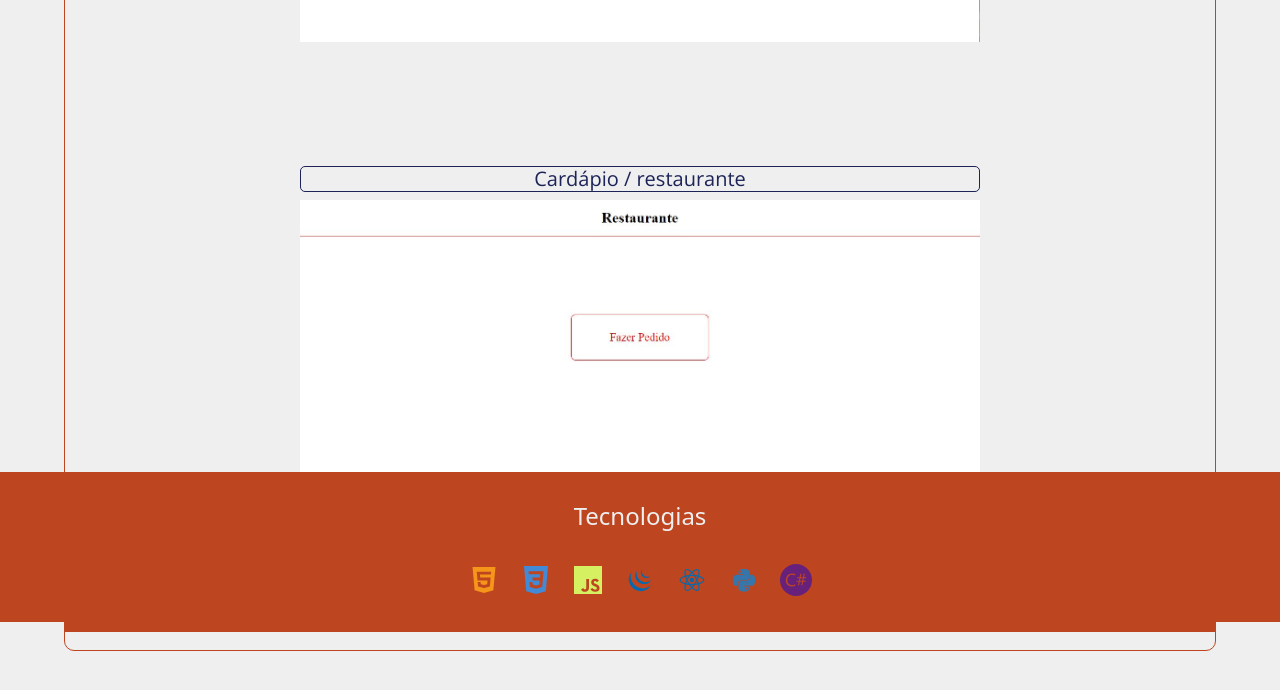
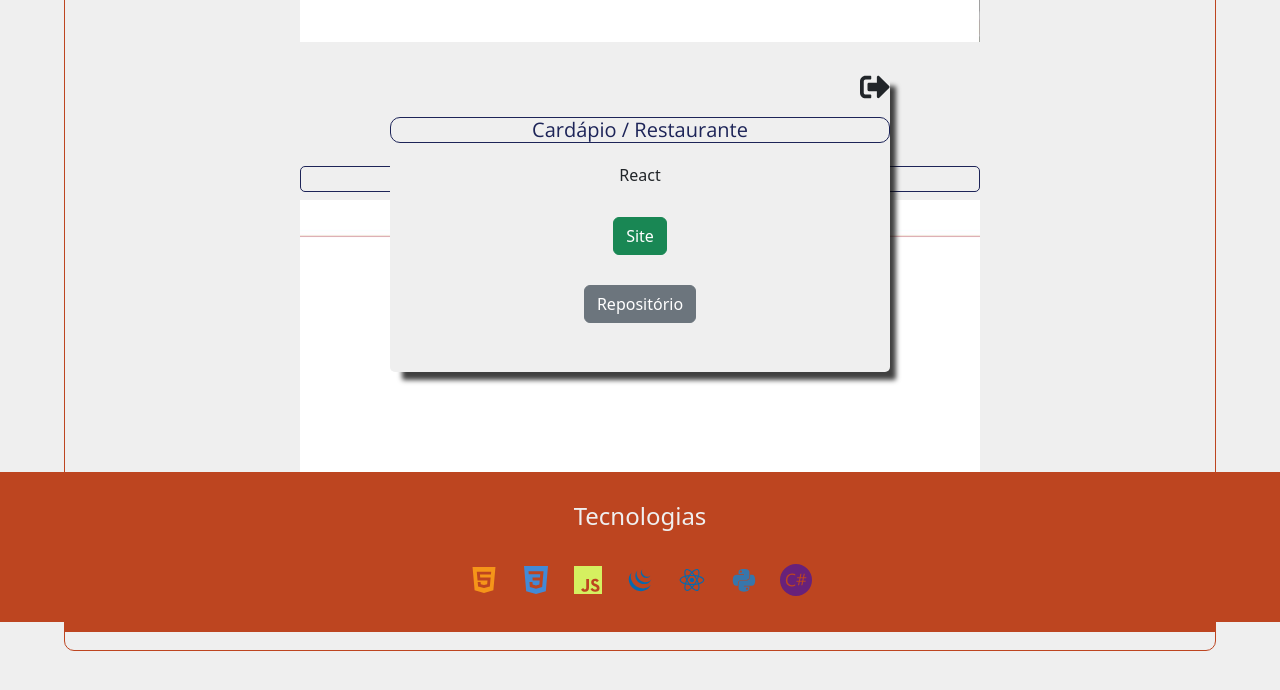
Before and after one commit to MichelRLima/Portfolio, a React (Create React App) app: page /componentes/projetos in a window 1280 px wide. Both pictures are taken after a click on the element 640 px from the left and 2231 px from the top of the page. Shown: the part 1831-2521 px from the top of the page. Built offline with nearby package versions, Linux system fonts and the light colour scheme; a web font is replaced by a local one.

Commit message:
projetos

```diff
--- a/src/componentes/Projetos.js
+++ b/src/componentes/Projetos.js
@@ -5,7 +5,16 @@ import Button from 'react-bootstrap/Button';
 function Projetos (){
     const jdvLink = 'https://game-jogodavelha.netlify.app';
     const jdvrep =  'https://github.com/MichelRLima/Jogo-da-velha'
+    const bcLink = 'https://search-mycep.netlify.app';
+    const bcrep =  'https://github.com/MichelRLima/BuscarCep'
+    const tdLink = 'https://react-tasktodolist.netlify.app';
+    const tdrep =  'https://github.com/MichelRLima/TodoList'
+    const rtLink = 'https://restaurante-hungrychef.netlify.app';
+    const rtrep =  'https://github.com/MichelRLima/Cardapio'
     const [jdv, setJdv] = useState(false);
+    const [bc, setBc] = useState(false);
+    const [td, setTd] = useState(false);
+    const [rt, setRt] = useState(false);
 
     console.log(jdv)
     return(
@@ -19,9 +28,8 @@ function Projetos (){
 
             <div className={styles.projeto}>
                 <h3>Jogo da Velha</h3>
-                <div onClick={() => setJdv(!jdv)} className={styles.jogoDaVelha}>
+                <div onClick={() => setJdv(!jdv)} className={styles.jogoDaVelha}></div>
 
-                </div>
                 {jdv && (
                     <div className={styles.abajdv}>
 
@@ -43,7 +51,20 @@ function Projetos (){
 
             <div className={styles.projeto}>
                 <h3>Buscar CEP</h3>
-                <div className={styles.buscarCep}></div>
+                <div onClick={() => setBc(!bc)} className={styles.buscarCep}></div>
+                {bc && (
+                    <div className={styles.ababc}>
+
+                    <div onClick={() => setBc(!bc)} className={styles.closeBC}><FaSignOutAlt size={30}/></div>
+                    <div className={styles.containerDescricao}>
+                        <h3>Buscar CEP</h3>
+                        <p>React</p>
+                        <button><Button target="_blank" href={bcLink} variant="success">Site</Button></button>
+                        <button><Button target="_blank" href={bcrep} variant="secondary">Repositório</Button></button>
+
+                    </div>
+                </div>
+                )}
 
             </div>
 
@@ -52,16 +73,43 @@ function Projetos (){
             <div className={styles.projeto}>
 
             <h3>Todo List</h3>
-            <div className={styles.todoList}></div>
+            <div onClick={() => setTd(!td)} className={styles.todoList}></div>
+
+            {td && (
+                    <div className={styles.abatd}>
+
+                    <div onClick={() => setTd(!td)} className={styles.closeTD}><FaSignOutAlt size={30}/></div>
+                    <div className={styles.containerDescricao}>
+                        <h3>Todo List</h3>
+                        <p>React</p>
+                        <button><Button target="_blank" href={tdLink} variant="success">Site</Button></button>
+                        <button><Button target="_blank" href={tdrep} variant="secondary">Repositório</Button></button>
+
+                    </div>
+                </div>
+                )}
+
 
             </div>
 
             <br/>
 
             <div className={styles.projeto}>
-            <h3>Cardápio / restaurante</h3>
-            <div className={styles.restaurante}></div>
+            <h3>Cardápio / Restaurante</h3>
+            <div onClick={() => setRt(!rt)} className={styles.restaurante}></div>
+            {rt && (
+                    <div className={styles.abart}>
 
+                    <div onClick={() => setRt(!rt)} className={styles.closeRT}><FaSignOutAlt size={30}/></div>
+                    <div className={styles.containerDescricao}>
+                        <h3>Cardápio / Restaurante</h3>
+                        <p>React</p>
+                        <button><Button target="_blank" href={rtLink} variant="success">Site</Button></button>
+                        <button><Button target="_blank" href={rtrep} variant="secondary">Repositório</Button></button>
+
+                    </div>
+                </div>
+                )}
 
             </div>
 
--- a/src/componentes/projetos.module.css
+++ b/src/componentes/projetos.module.css
@@ -33,6 +33,7 @@
 
 }
 
+/* ESTULO PARA JOGO DA VELHA */
 .jogoDaVelha{
 width: 100%;
 height: 400px;
@@ -53,8 +54,8 @@ cursor: pointer;
     margin-top: -150px; /* metade da altura */
     margin-left: -250px; /* metade da largura */
     -webkit-box-shadow: 9px 11px 5px -3px rgba(0,0,0,0.75);
--moz-box-shadow: 9px 11px 5px -3px rgba(0,0,0,0.75);
-box-shadow: 9px 11px 5px -3px rgba(0,0,0,0.75);
+    -moz-box-shadow: 9px 11px 5px -3px rgba(0,0,0,0.75);
+    box-shadow: 9px 11px 5px -3px rgba(0,0,0,0.75);
     border-radius: 5px;
 
 }
@@ -77,32 +78,146 @@ box-shadow: 9px 11px 5px -3px rgba(0,0,0,0.75);
 .abajdv h3{
     border-radius: 10px;
 }
+
+
+/* FINAL ESTILO JOGO DA VELHA */
+
+/* iNICIO ESTILO BUSCAR CEP*/
 .buscarCep{
     width: 100%;
     height: 400px;
     background-image: url('../images/buscarCEP.JPG');
     background-size: cover;
     background-repeat: no-repeat;
+    cursor: pointer;
 
     }
+    .ababc{
+        width: 500px;
+        height: 300px;
+        background-color: #efefef;
+        position: fixed;
+        top: 50%;
+        left: 50%;
+        margin-top: -150px; /* metade da altura */
+        margin-left: -250px; /* metade da largura */
+        -webkit-box-shadow: 9px 11px 5px -3px rgba(0,0,0,0.75);
+        -moz-box-shadow: 9px 11px 5px -3px rgba(0,0,0,0.75);
+        box-shadow: 9px 11px 5px -3px rgba(0,0,0,0.75);
+        border-radius: 5px;
+
+    }
+    .closeBC{
+        width: 30px;
+        height: 30px;
+        margin-left: auto;
+        margin-bottom: 15px;
+        border-radius: 5px;
+    }
+    .closeBC svg{
+        cursor: pointer;
+        background-color: #efefef;
+        border-radius: 5px;
+
+
+    }
+
+    .ababc h3{
+        border-radius: 10px;
+    }
+/*FINAL BUSCAR CEP*/
+/* iNICIO ESTILO TODO LIST*/
+
 .todoList{
     width: 100%;
     height: 400px;
     background-image: url('../images/todolist.JPG');
     background-size: cover;
     background-repeat: no-repeat;
+    cursor: pointer;
+}
+.abatd{
+    width: 500px;
+    height: 300px;
+    background-color: #efefef;
+    position: fixed;
+    top: 50%;
+    left: 50%;
+    margin-top: -150px; /* metade da altura */
+    margin-left: -250px; /* metade da largura */
+    -webkit-box-shadow: 9px 11px 5px -3px rgba(0,0,0,0.75);
+    -moz-box-shadow: 9px 11px 5px -3px rgba(0,0,0,0.75);
+    box-shadow: 9px 11px 5px -3px rgba(0,0,0,0.75);
+    border-radius: 5px;
+}
+
+.closeTD{
+    width: 30px;
+    height: 30px;
+    margin-left: auto;
+    margin-bottom: 15px;
+    border-radius: 5px;
+}
+
+.closeTD svg{
+    cursor: pointer;
+    background-color: #efefef;
+    border-radius: 5px;
+
 
 }
+.abatd h3{
+    border-radius: 10px;
+}
+/*FINAL TODOLIST*/
+
+/*INICIO ESTULO RESTAURANTE*/
 .restaurante{
     width: 100%;
     height: 400px;
     background-image: url('../images/restaurante.JPG');
     background-size: cover;
     background-repeat: no-repeat;
+    cursor: pointer;
 
 }
 
+.abart{
+    width: 500px;
+    height: 300px;
+    background-color: #efefef;
+    position: fixed;
+    top: 50%;
+    left: 50%;
+    margin-top: -150px; /* metade da altura */
+    margin-left: -250px; /* metade da largura */
+    -webkit-box-shadow: 9px 11px 5px -3px rgba(0,0,0,0.75);
+    -moz-box-shadow: 9px 11px 5px -3px rgba(0,0,0,0.75);
+    box-shadow: 9px 11px 5px -3px rgba(0,0,0,0.75);
+    border-radius: 5px;
+}
 
+.closeRT{
+    width: 30px;
+    height: 30px;
+    margin-left: auto;
+    margin-bottom: 15px;
+    border-radius: 5px;
+}
+
+.closeRT svg{
+    cursor: pointer;
+    background-color: #efefef;
+    border-radius: 5px;
+
+
+}
+
+.abart h3{
+    border-radius: 10px;
+}
+
+/*final restaurante */
 .containerDescricao p{
     margin: 20px;
     text-align: center;
@@ -136,10 +251,19 @@ box-shadow: 9px 11px 5px -3px rgba(0,0,0,0.75);
         margin-left: -125px; /* metade da largura */
     }
 
+
+
     .buscarCep{
         width: 100%;
         height: 150px;
     }
+    .ababc{
+        width: 250px;
+        height: 260px;
+        margin-top: -125px; /* metade da altura */
+        margin-left: -125px; /* metade da largura */
+    }
+
     .todoList{
         width: 100%;
         height: 150px;
@@ -171,6 +295,13 @@ box-shadow: 9px 11px 5px -3px rgba(0,0,0,0.75);
         margin-left: -200px; /* metade da largura */
     }
 
+    .ababc{
+        width: 400px;
+        height: 200px;
+        margin-top: -100px; /* metade da altura */
+        margin-left: -200px; /* metade da largura */
+    }
+
     .todoList{
         width: 100%;
         height: 300px;
```
